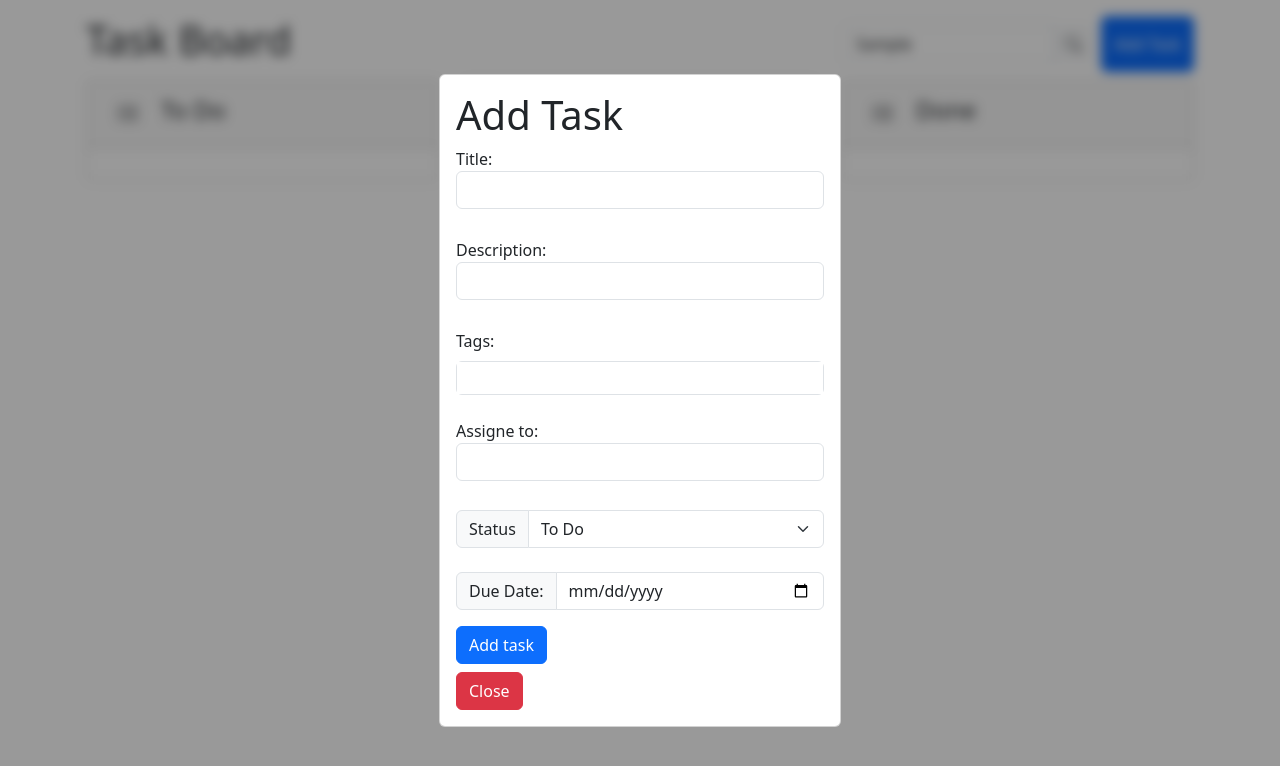
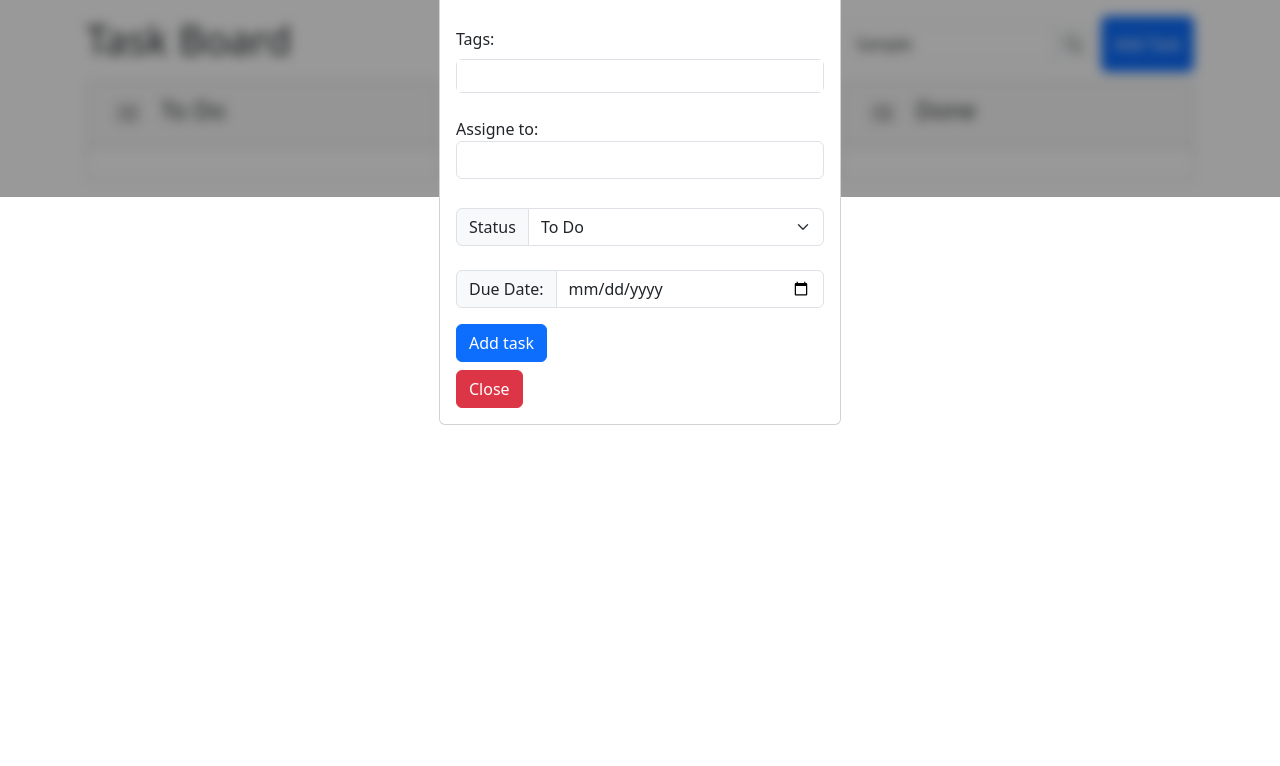
Before and after one commit to DrakoPOD/frontend-development-test, a Vue app: page / in a window 1280 px wide. Both pictures are taken after typing "Sample" into the empty fields and a click on the button "Add Task". Shown: the top 766 px of the page. Built offline with nearby package versions, Linux system fonts and the light colour scheme.

Commit message:
change overlay height from vh to %

```diff
--- a/src/components/ModalContent.vue
+++ b/src/components/ModalContent.vue
@@ -25,7 +25,7 @@ const emits = defineEmits<Emits>();
 .custom-modal {
   position: absolute;
   width: 100vw;
-  height: 100vh;
+  height: 100%;
   z-index: 100;
 
   top: 0;
@@ -39,7 +39,7 @@ const emits = defineEmits<Emits>();
 .overlay {
   position: absolute;
   width: 100vw;
-  height: 100vh;
+  height: 100%;
 
   background-color: rgb(0, 0, 0, 0.4);
   backdrop-filter: blur(6px);
```
